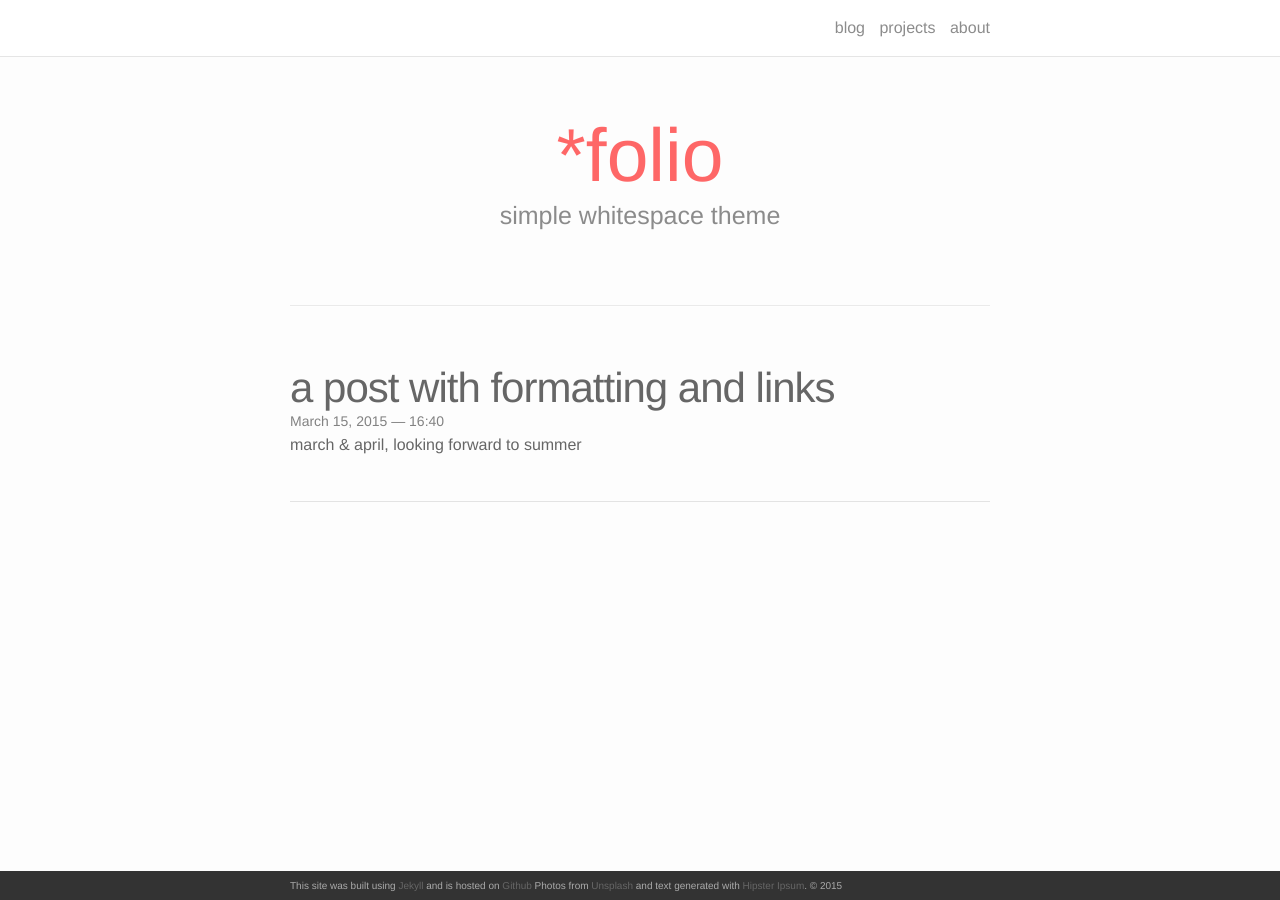
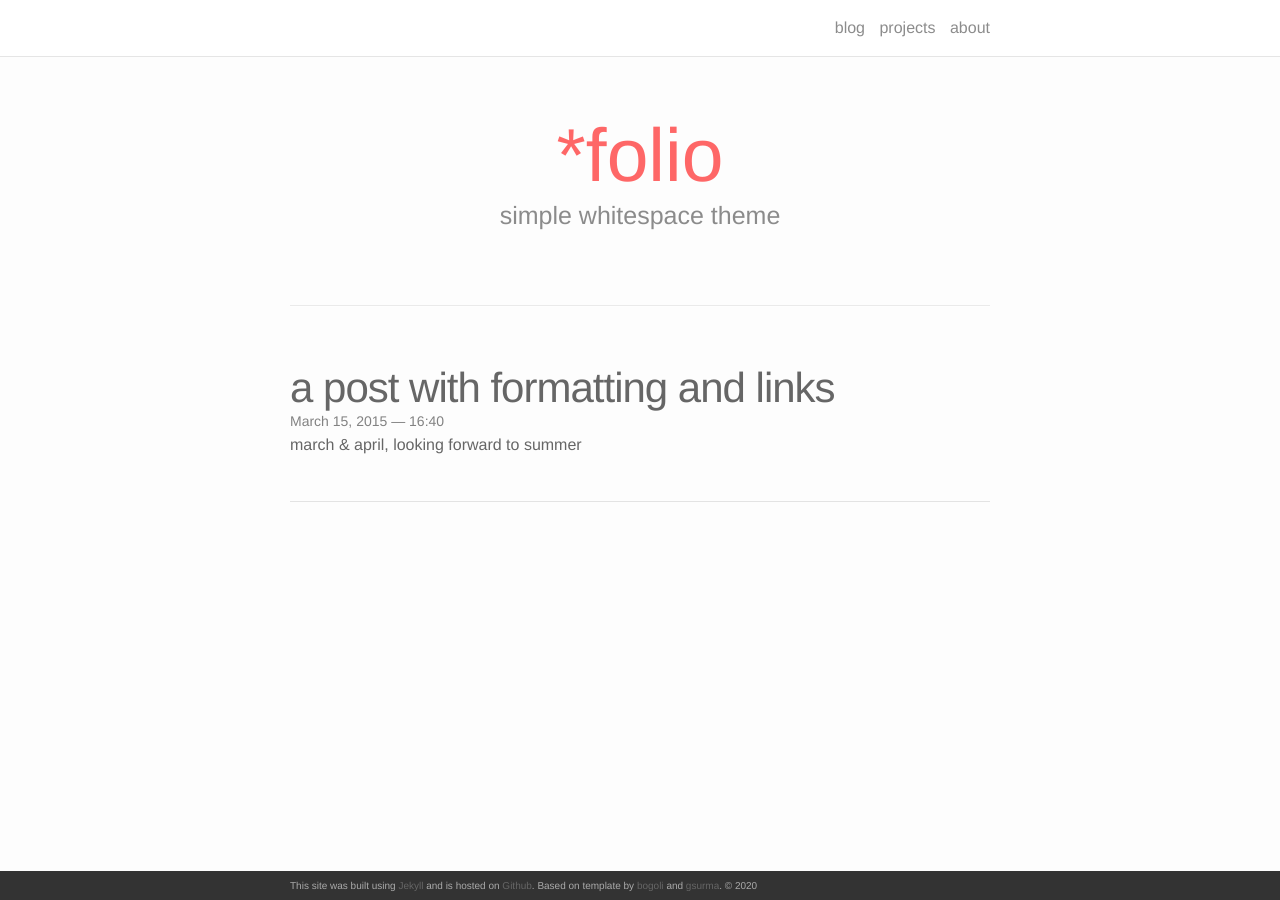
Before and after one commit to netomi/netomi.github.com, a Jekyll site: the page built from index.html, in a window 1280 px wide. Built offline with Jekyll 4.4.1, drawn with Linux system fonts in a browser that asks for light colours; nearby versions of some CDN libraries; the list of posts is cut into pages by our own code.

Commit message:
Update footer.

```diff
--- a/_includes/footer.html
+++ b/_includes/footer.html
@@ -1,7 +1,7 @@
 <footer class="site-footer">
 
   <div class="wrapper">
-  	<p>This site was built using <a href="http://jekyllrb.com" target="_blank">Jekyll</a> and is hosted on <a href="https://github.com" target="_blank">Github</a> Photos from <a href="https://unsplash.com" target="_blank">Unsplash</a> and text generated with <a href="http://hipsum.co" target="_blank">Hipster Ipsum</a>. &#169; 2015</p>
+  	<p>This site was built using <a href="http://jekyllrb.com" target="_blank">Jekyll</a> and is hosted on <a href="https://github.com" target="_blank">Github</a>. Based on template by <a href="http://bogoli.github.io/-folio/">bogoli</a> and <a href="https://gsurma.github.io/">gsurma</a>. &#169; 2020</p>
   </div>
 
 </footer>
```
